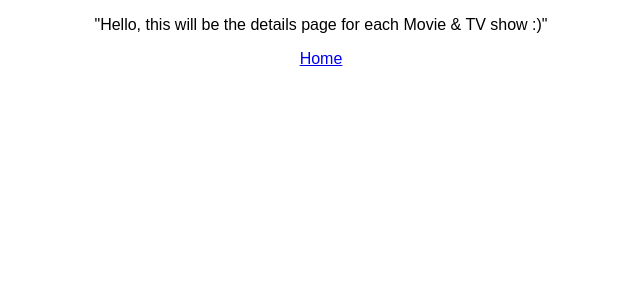
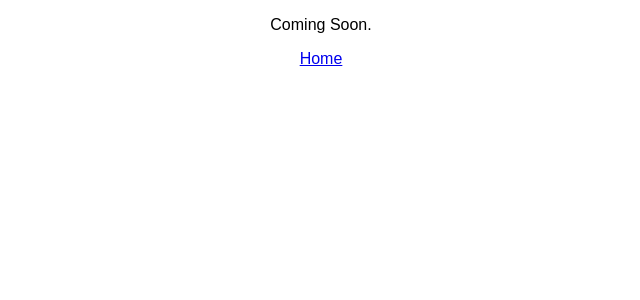
Before and after one commit to cwoolnough/kodflix, a React (Create React App) app: page /Details in a window 1280 px wide. Shown: the top 300 px of the page, without its empty margins (319-959 px from the left). Built offline with nearby package versions, Linux system fonts and the light colour scheme.

Commit message:
Introduce component state #13

```diff
--- a/src/Frontend/Cover/Cover.js
+++ b/src/Frontend/Cover/Cover.js
@@ -4,7 +4,6 @@ import { Link } from "react-router-dom";
 
 function Cover(props) {
    return (
-
          <Link to={props.id} className="cover">
             <img src={props.src} alt={props.title} id={props.id} className="movie" />
             <div className="cover-title">
--- a/src/Frontend/Details/Details.js
+++ b/src/Frontend/Details/Details.js
@@ -2,13 +2,29 @@ import React, { Component } from 'react';
 import { Link } from "react-router-dom";
 
 class Details extends Component {
+   constructor(props) {
+      super(props);
+
+      this.state = {
+         message: "Hello, this will be the details page for each Movie & TV show :)"
+      };
+   }
+
+   componentDidMount(){
+      setTimeout(() => {
+         this.setState({
+            message: "Coming Soon."
+         })
+      }, 3000)
+   };
+
+
    render() {
       return (
          <div>
-            <p>"Hello, this will be the details page for each Movie & TV show :)"</p>
+            <p>{this.state.message}</p>
             <Link to="/">Home</Link>
          </div>
-
       )
    };
 }
--- a/src/Frontend/Gallery/Gallery.js
+++ b/src/Frontend/Gallery/Gallery.js
@@ -7,7 +7,7 @@ class Gallery extends Component {
    render() {
       return (
          <div className="container-row">
-            {Movies.map(movie => <Cover src={movie.src} title={movie.title} alt={movie.title} id={movie.id} key={movie.id} />
+            { Movies.map(movie => <Cover src={movie.src} title={movie.title} alt={movie.title} id={movie.id} key={movie.id} />
             )}
          </div>
       );
```
